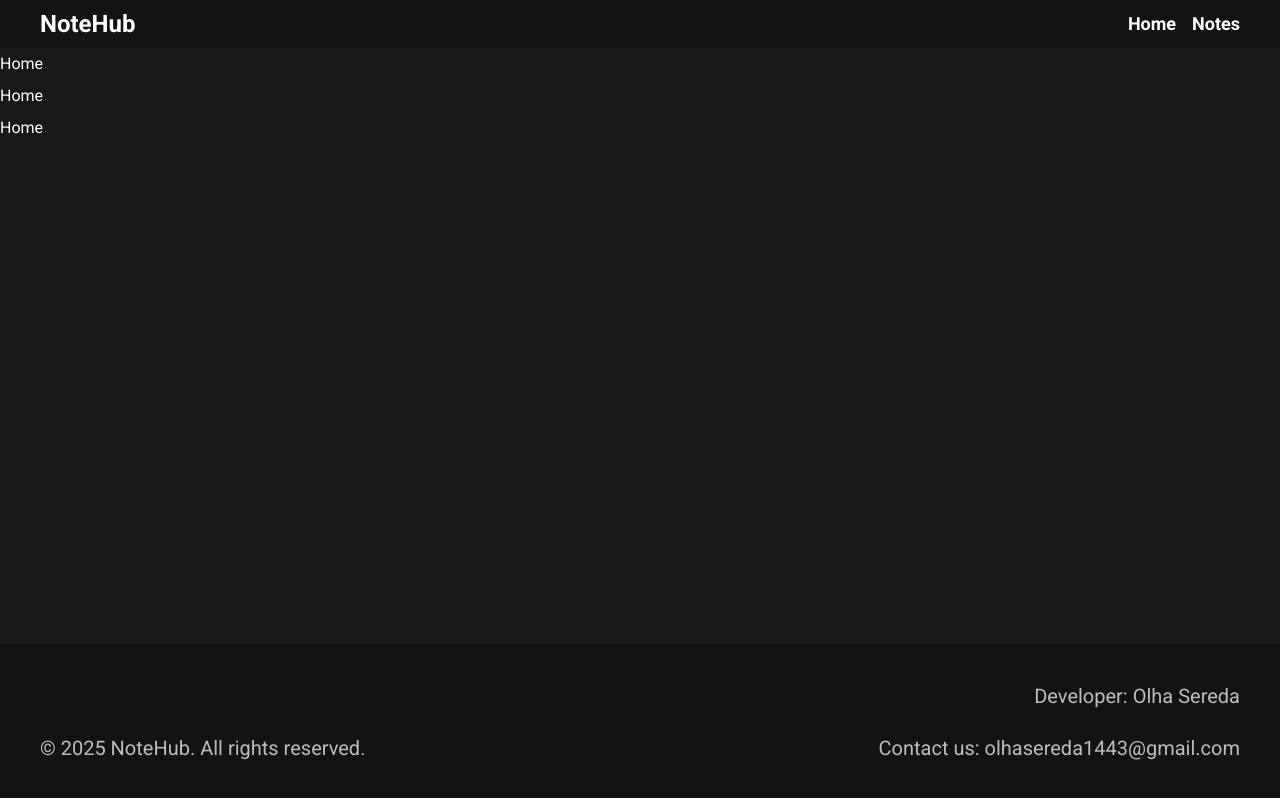
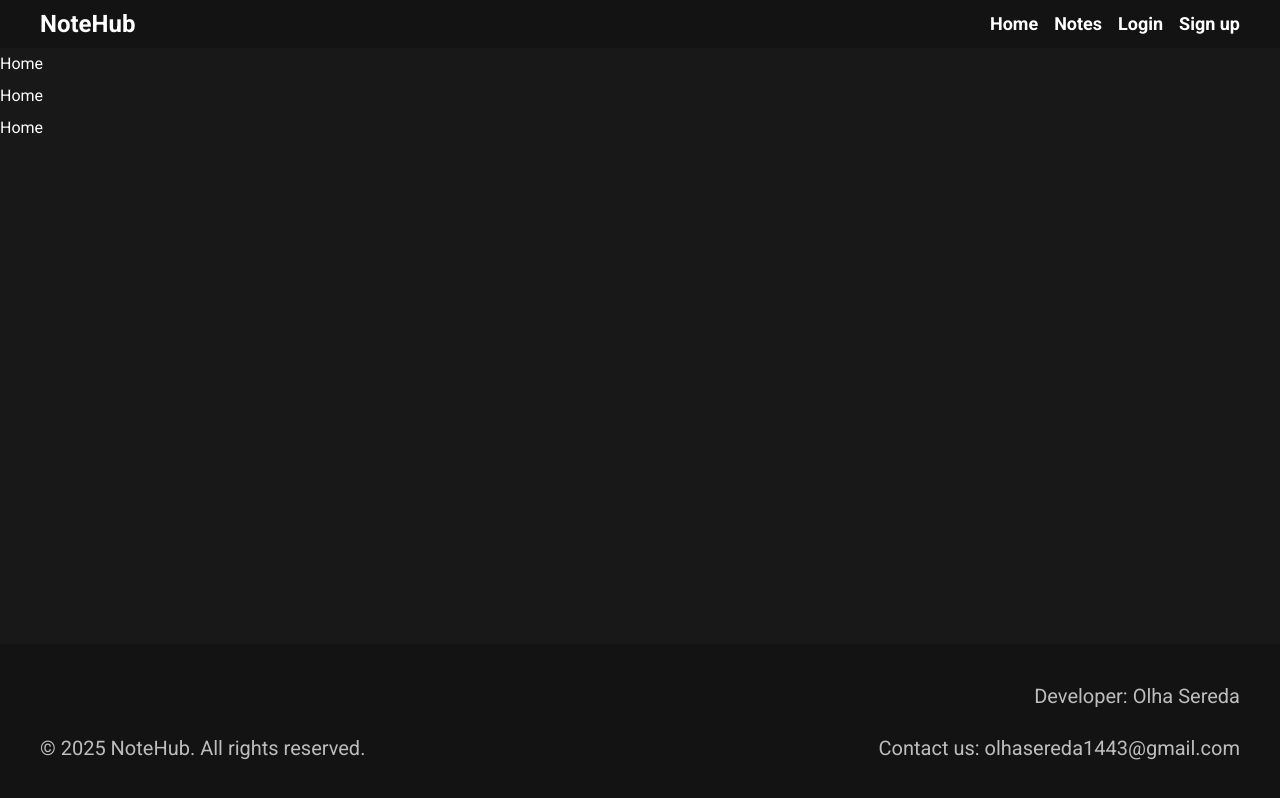
Before and after one commit to hellvita/notehub-helvita, a Next.js app: page / in a window 1280 px wide. Built offline with nearby package versions, Linux system fonts and the light colour scheme; no server answers.

Commit message:
add styles for the default header nav

```diff
--- a/app/globals.css
+++ b/app/globals.css
@@ -32,6 +32,10 @@
   --color-black-900: #131313;
   --color-black-950: #000;
 
+  --color-yellow-500: #dee18d;
+
+  --color-green-200: #c1e7bf;
+
   --color-blue-400: #b8e1ee;
   --color-blue-400-12: --alpha(var(--color-blue-400) / 12%);
 
--- a/components/Header/AuthNavigation/AuthNavigation.tsx
+++ b/components/Header/AuthNavigation/AuthNavigation.tsx
@@ -0,0 +1,8 @@
+import NavMenu from "../NavMenu/NavMenu";
+import NavMenuAuth from "../NavMenuAuth/NavMenuAuth";
+
+export default function AuthNavigation() {
+  const isAuthorized = false;
+
+  return isAuthorized ? <NavMenuAuth /> : <NavMenu />;
+}
--- a/components/Header/Header.tsx
+++ b/components/Header/Header.tsx
@@ -1,5 +1,6 @@
 import Link from "next/link";
 import NavMobile from "./NavMobile/NavMobile";
+import AuthNavigation from "./AuthNavigation/AuthNavigation";
 
 export default function Header() {
   return (
@@ -32,6 +33,7 @@ export default function Header() {
                 Notes
               </Link>
             </li>
+            <AuthNavigation />
           </ul>
         </nav>
       </div>
--- a/components/Header/NavMenu/NavMenu.tsx
+++ b/components/Header/NavMenu/NavMenu.tsx
@@ -0,0 +1,27 @@
+import Link from "next/link";
+
+export default function NavMenu() {
+  return (
+    <>
+      <li>
+        <Link
+          href="/"
+          prefetch={false}
+          className="py-3 hover:text-yellow-500 transition-colors duration-300"
+        >
+          Login
+        </Link>
+      </li>
+
+      <li>
+        <Link
+          href="/"
+          prefetch={false}
+          className="py-3 hover:text-green-200 transition-colors duration-300"
+        >
+          Sign up
+        </Link>
+      </li>
+    </>
+  );
+}
--- a/components/Header/NavMenuAuth/NavMenuAuth.tsx
+++ b/components/Header/NavMenuAuth/NavMenuAuth.tsx
@@ -0,0 +1,21 @@
+import Link from "next/link";
+
+export default function NavMenuAuth() {
+  return (
+    <>
+      <li>
+        <Link
+          href="/"
+          prefetch={false}
+          className="py-3 hover:text-yellow-500 transition-colors duration-300"
+        >
+          Profile
+        </Link>
+      </li>
+      <li>
+        <p>user@mail.com</p>
+        <button>Logout</button>
+      </li>
+    </>
+  );
+}
```
